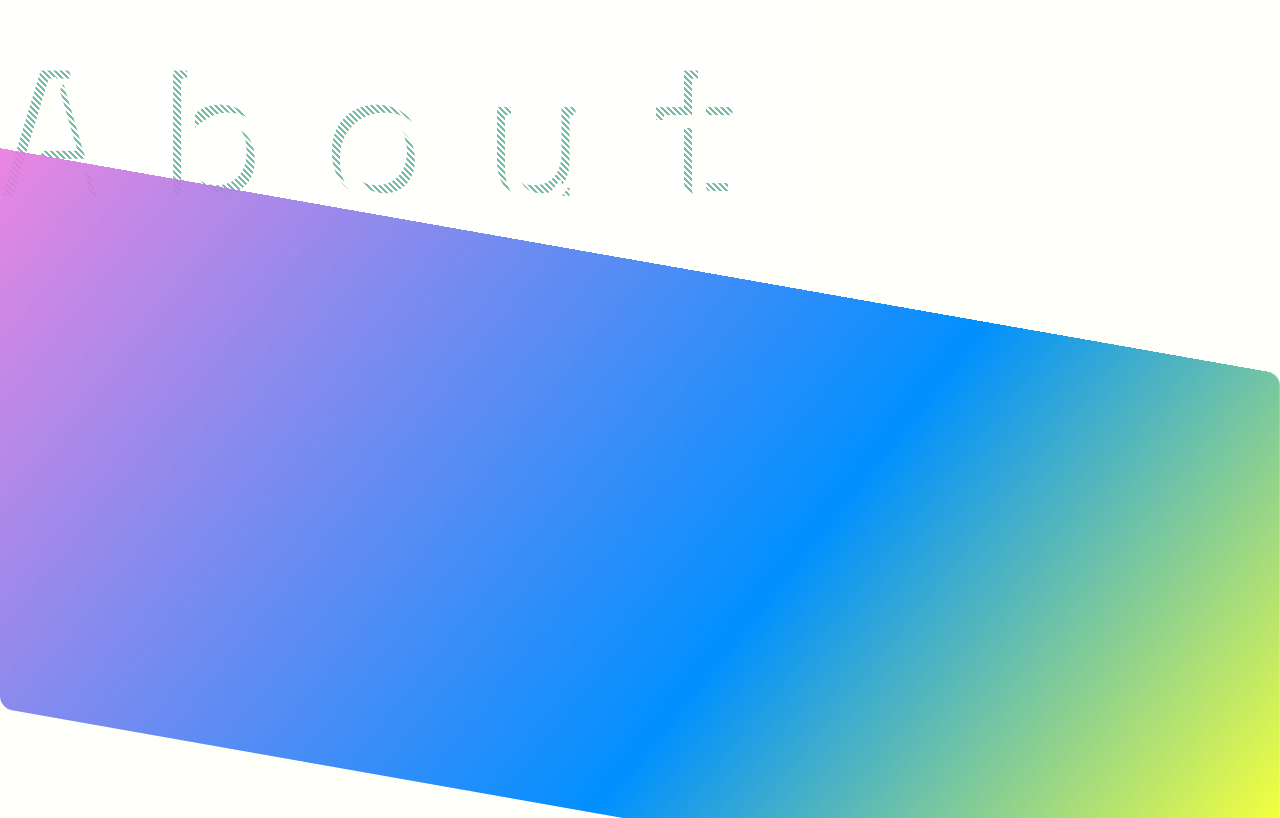
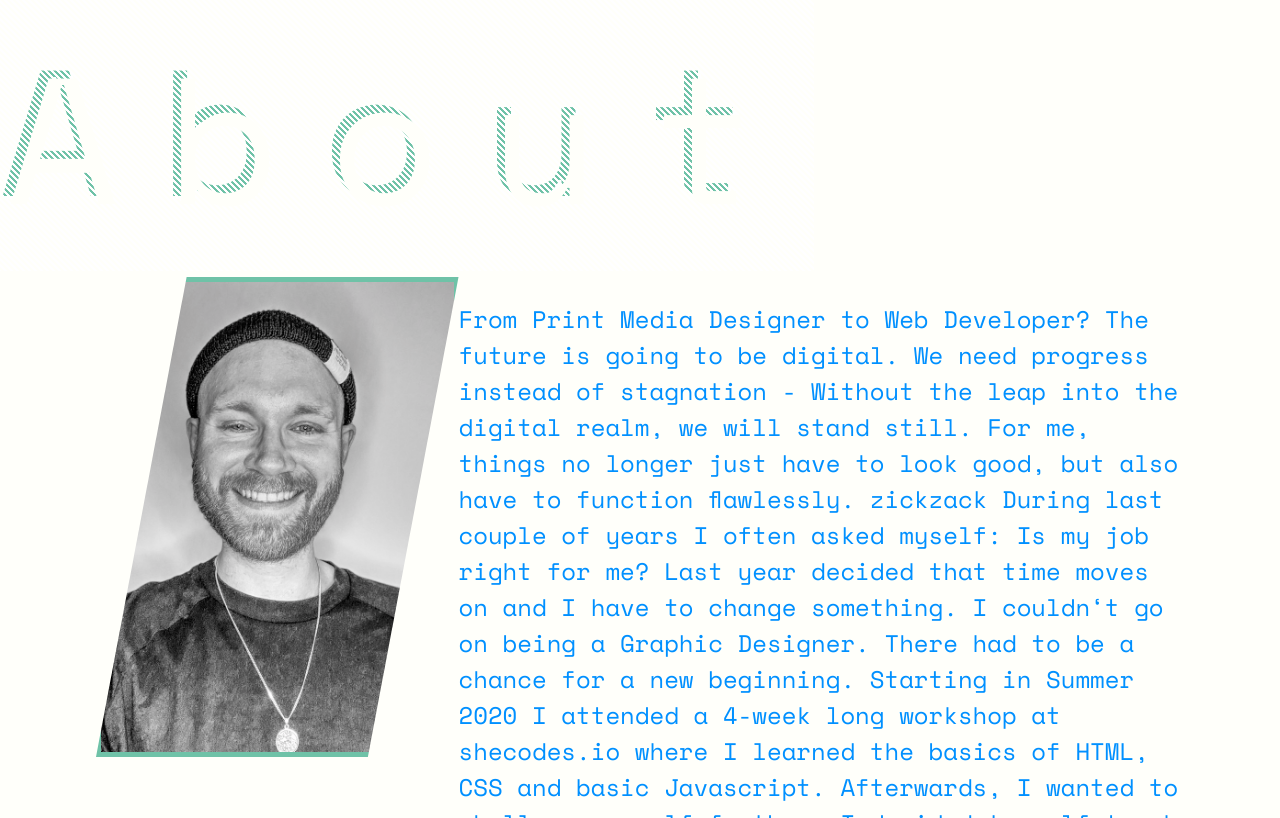
Before and after one commit to Matt-1985/portfolio2021, a Gatsby site: page / in a window 1280 px wide. Shown: the part 1062-1880 px from the top of the page. Built offline with nearby package versions, Linux system fonts and the light colour scheme; Gatsby itself is replaced by a stand-in of ours.

Commit message:
💄 ✨ 🎨 Implement about sec in nav

```diff
--- a/src/components/About.js
+++ b/src/components/About.js
@@ -2,30 +2,41 @@ import React from "react";
 import { Parallax } from "react-scroll-parallax";
 import styled from "styled-components";
 import { mediaQueries } from "../commons/MediaQueries";
+import me from "../images/matthias.png";
 
 const AboutContainer = styled.div`
   height: 70vh;
   width: 100%;
   position: relative;
   overflow: hidden;
-  transform: skewY(10deg);
   display: flex;
   justify-content: center;
   align-content: center;
   padding: 1rem 6rem;
-  border-radius: 12px;
-  background: rgb(232, 121, 222);
-  background: linear-gradient(
-    125deg,
-    rgba(232, 121, 222, 0.9023984593837535) 0%,
-    rgba(0, 144, 255, 1) 59%,
-    rgba(240, 255, 31, 0.8603816526610644) 95%
-  );
   z-index: 1;
-  border-top-left-radius: 0;
-  border-bottom-right-radius: 0;
+
+  img {
+    clip-path: polygon(25% 0%, 100% 0%, 75% 100%, 0% 100%);
+    width: 30rem;
+    height: 30rem;
+    object-fit: cover;
+    object-position: 10%;
+    border: 5px solid #6fc2a7;
+    ${mediaQueries("sm")`
+  width: 15rem;
+    height: 15rem;
+    object-fit: cover;
+    object-position: 10%;
+  `};
+  }
+
+  p {
+    font-family: "SpaceMonoRegular";
+    color: var(--secondary-font-color);
+    font-size: 1.5rem;
+  }
   ${mediaQueries("sm")`
-  padding-right:3rem;
+
   height: 100vh;
   width: 100vw;
 
@@ -120,7 +131,33 @@ const About = () => {
         </StyledHeadline>
       </Parallax>
 
-      <AboutContainer></AboutContainer>
+      <AboutContainer>
+        <img src={me} alt="fa fa-info" />
+        <p>
+          From Print Media Designer to Web Developer? The future is going to be
+          digital. We need progress instead of stagnation - Without the leap
+          into the digital realm, we will stand still. For me, things no longer
+          just have to look good, but also have to function flawlessly. zickzack
+          During last couple of years I often asked myself: Is my job right for
+          me? Last year decided that time moves on and I have to change
+          something. I couldn‘t go on being a Graphic Designer. There had to be
+          a chance for a new beginning. Starting in Summer 2020 I attended a
+          4-week long workshop at shecodes.io where I learned the basics of
+          HTML, CSS and basic Javascript. Afterwards, I wanted to challenge
+          myself further: I decided to self-teach myself coding. In autumn I
+          attended the Web Developer Bootcamp at neue Fische, which I completed
+          in December/January. During this time I found myself enjoying coding a
+          lot - it just felt right. I didn‘t only have to produce content which
+          looked good, I am now able to produce functional components which do
+          the things I tell them to do. pusher tony Mural at Cologne
+          EhrenfeldRooftopterrace at Museum Ludwig Apart from working a lot on
+          my computer, one of my main interests is music. I enjoy going to
+          concerts (hopefully again after corona) and looking for new artists,
+          tracks, and genres. A long time ago i even had a blog to write about
+          new discoverys. Apart from music I also enjoy other aspects of arts
+          and cultur such as visual and performing arts.
+        </p>
+      </AboutContainer>
     </>
   );
 };
--- a/src/components/RightNav.js
+++ b/src/components/RightNav.js
@@ -54,6 +54,9 @@ export const RightNav = ({ open }) => {
         <Link to="#">Home</Link>
       </li>
       <li>
+        <Link to="#about">About</Link>
+      </li>
+      <li>
         <Link to="#projects">Projects</Link>
       </li>
       <li>
```
Also changed, not shown: src/images/matthias.png (added).
